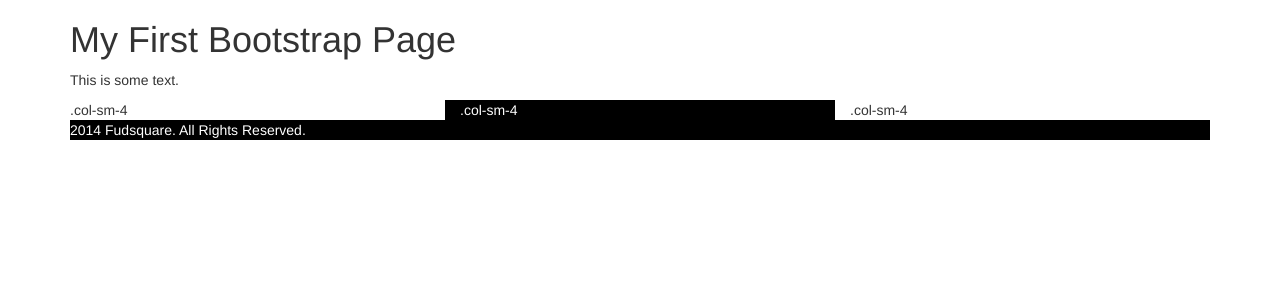
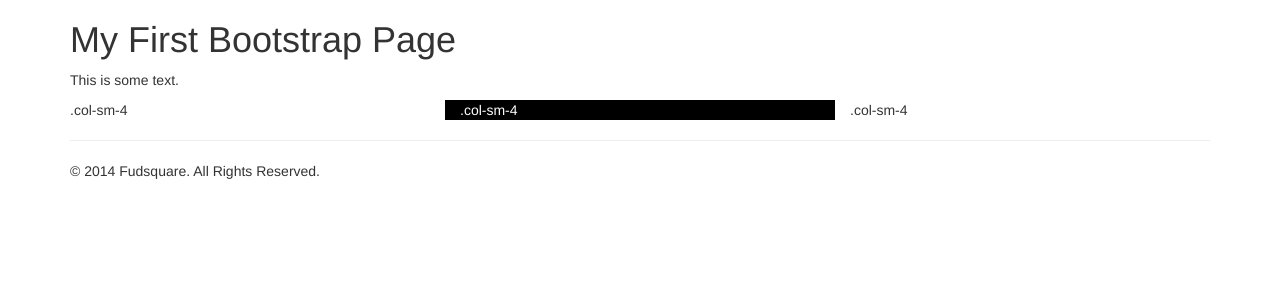
Before and after one commit to akajut/Fudsquare-Migration, a Jekyll site: the page built from index.html, in a window 1280 px wide. Shown: the top 300 px of the page. Built offline with Jekyll 4.4.1, drawn with Linux system fonts in a browser that asks for light colours; nearby versions of some CDN libraries.

Commit message:
Added Copyright symbol

```diff
--- a/_includes/footer.html
+++ b/_includes/footer.html
@@ -1,5 +1,6 @@
   <footer class="footer">
     <div class="container">
-      <p class="copyright">2014 Fudsquare. All Rights Reserved.</p>
+      <hr>
+      <p class="copyright">&copy; 2014 Fudsquare. All Rights Reserved.</p>
     </div>
   </footer>
--- a/_sass/_template.scss
+++ b/_sass/_template.scss
@@ -1,4 +1,2 @@
 .copyright {
-    background-color: black;
-    color: white;
 }
```
